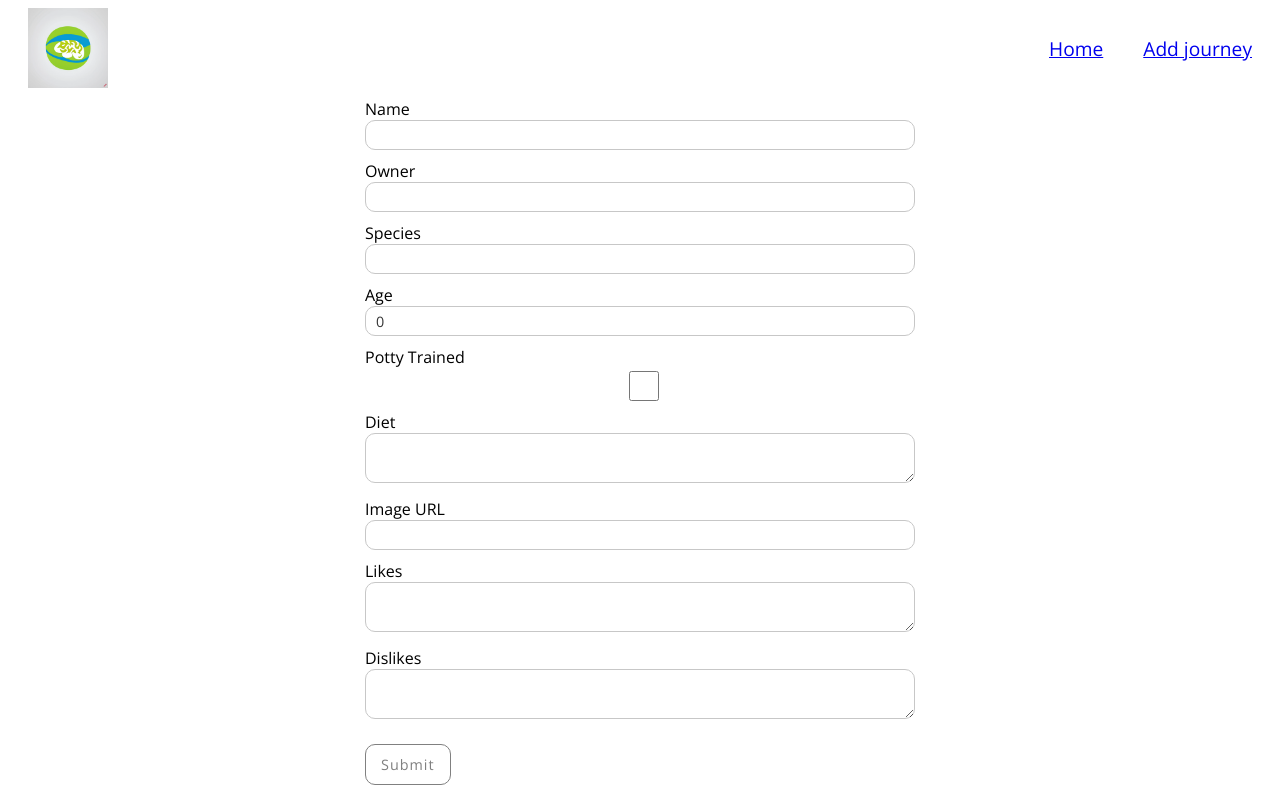
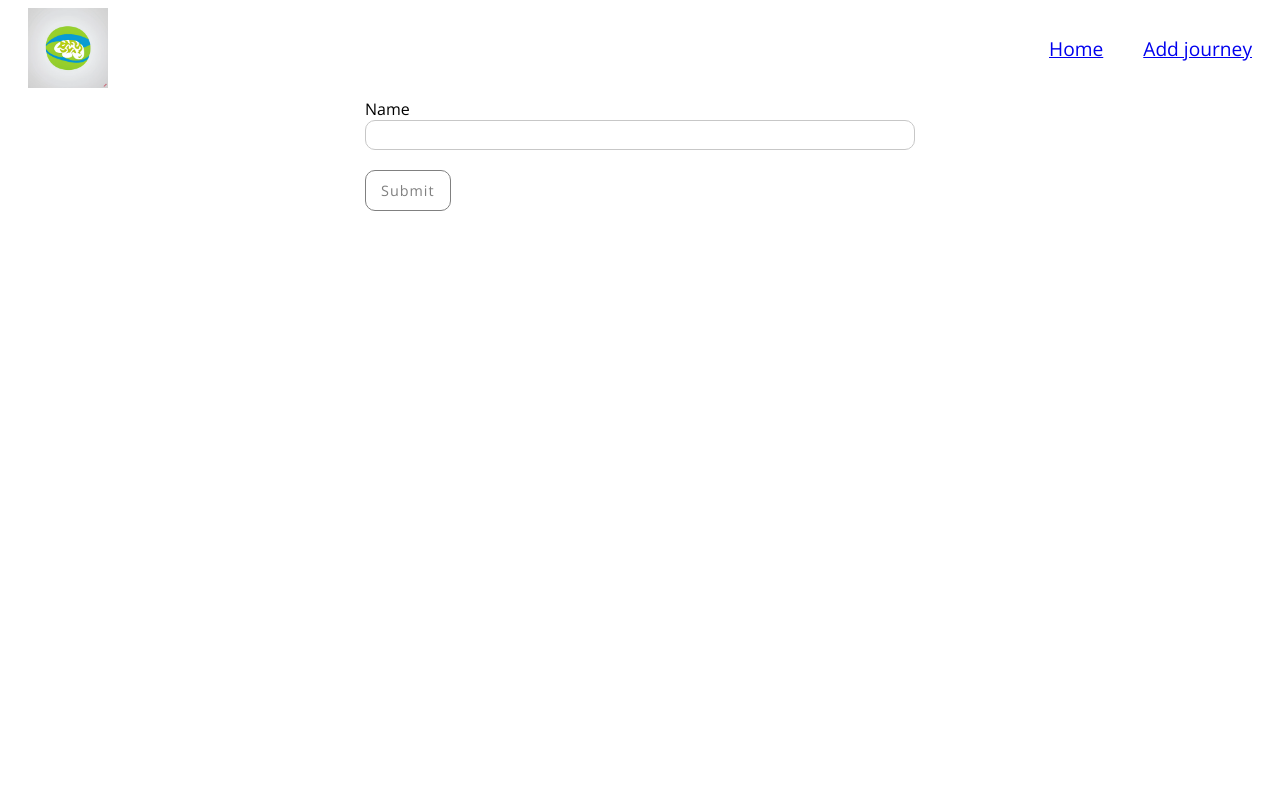
Before and after one commit to katiek78/memo-voyage, a Next.js app: page /new in a window 1280 px wide. Built offline with nearby package versions, Linux system fonts and the light colour scheme.

Commit message:
feat: update to use JourneyForm component

```diff
--- a/components/Form.js
+++ /dev/null
@@ -1,202 +0,0 @@
-import { useState } from 'react'
-import { useRouter } from 'next/router'
-import { mutate } from 'swr'
-
-const Form = ({ formId, petForm, forNewPet = true }) => {
-  const router = useRouter()
-  const contentType = 'application/json'
-  const [errors, setErrors] = useState({})
-  const [message, setMessage] = useState('')
-
-  const [form, setForm] = useState({
-    name: petForm.name,
-    owner_name: petForm.owner_name,
-    species: petForm.species,
-    age: petForm.age,
-    poddy_trained: petForm.poddy_trained,
-    diet: petForm.diet,
-    image_url: petForm.image_url,
-    likes: petForm.likes,
-    dislikes: petForm.dislikes,
-  })
-
-  /* The PUT method edits an existing entry in the mongodb database. */
-  const putData = async (form) => {
-    const { id } = router.query
-
-    try {
-      const res = await fetch(`/api/pets/${id}`, {
-        method: 'PUT',
-        headers: {
-          Accept: contentType,
-          'Content-Type': contentType,
-        },
-        body: JSON.stringify(form),
-      })
-
-      // Throw error with status code in case Fetch API req failed
-      if (!res.ok) {
-        throw new Error(res.status)
-      }
-
-      const { data } = await res.json()
-
-      mutate(`/api/pets/${id}`, data, false) // Update the local data without a revalidation
-      router.push('/')
-    } catch (error) {
-      setMessage('Failed to update pet')
-    }
-  }
-
-  /* The POST method adds a new entry in the mongodb database. */
-  const postData = async (form) => {
-    try {
-      const res = await fetch('/api/pets', {
-        method: 'POST',
-        headers: {
-          Accept: contentType,
-          'Content-Type': contentType,
-        },
-        body: JSON.stringify(form),
-      })
-
-      // Throw error with status code in case Fetch API req failed
-      if (!res.ok) {
-        throw new Error(res.status)
-      }
-
-      router.push('/')
-    } catch (error) {
-      setMessage('Failed to add pet')
-    }
-  }
-
-  const handleChange = (e) => {
-    const target = e.target
-    const value =
-      target.name === 'poddy_trained' ? target.checked : target.value
-    const name = target.name
-
-    setForm({
-      ...form,
-      [name]: value,
-    })
-  }
-
-  /* Makes sure pet info is filled for pet name, owner name, species, and image url*/
-  const formValidate = () => {
-    let err = {}
-    if (!form.name) err.name = 'Name is required'
-    if (!form.owner_name) err.owner_name = 'Owner is required'
-    if (!form.species) err.species = 'Species is required'
-    if (!form.image_url) err.image_url = 'Image URL is required'
-    return err
-  }
-
-  const handleSubmit = (e) => {
-    e.preventDefault()
-    const errs = formValidate()
-    if (Object.keys(errs).length === 0) {
-      forNewPet ? postData(form) : putData(form)
-    } else {
-      setErrors({ errs })
-    }
-  }
-
-  return (
-    <>
-      <form id={formId} onSubmit={handleSubmit}>
-        <label htmlFor="name">Name</label>
-        <input
-          type="text"
-          maxLength="20"
-          name="name"
-          value={form.name}
-          onChange={handleChange}
-          required
-        />
-
-        <label htmlFor="owner_name">Owner</label>
-        <input
-          type="text"
-          maxLength="20"
-          name="owner_name"
-          value={form.owner_name}
-          onChange={handleChange}
-          required
-        />
-
-        <label htmlFor="species">Species</label>
-        <input
-          type="text"
-          maxLength="30"
-          name="species"
-          value={form.species}
-          onChange={handleChange}
-          required
-        />
-
-        <label htmlFor="age">Age</label>
-        <input
-          type="number"
-          name="age"
-          value={form.age}
-          onChange={handleChange}
-        />
-
-        <label htmlFor="poddy_trained">Potty Trained</label>
-        <input
-          type="checkbox"
-          name="poddy_trained"
-          checked={form.poddy_trained}
-          onChange={handleChange}
-        />
-
-        <label htmlFor="diet">Diet</label>
-        <textarea
-          name="diet"
-          maxLength="60"
-          value={form.diet}
-          onChange={handleChange}
-        />
-
-        <label htmlFor="image_url">Image URL</label>
-        <input
-          type="url"
-          name="image_url"
-          value={form.image_url}
-          onChange={handleChange}
-          required
-        />
-
-        <label htmlFor="likes">Likes</label>
-        <textarea
-          name="likes"
-          maxLength="60"
-          value={form.likes}
-          onChange={handleChange}
-        />
-
-        <label htmlFor="dislikes">Dislikes</label>
-        <textarea
-          name="dislikes"
-          maxLength="60"
-          value={form.dislikes}
-          onChange={handleChange}
-        />
-
-        <button type="submit" className="btn">
-          Submit
-        </button>
-      </form>
-      <p>{message}</p>
-      <div>
-        {Object.keys(errors).map((err, index) => (
-          <li key={index}>{err}</li>
-        ))}
-      </div>
-    </>
-  )
-}
-
-export default Form
--- /dev/null
+++ b/components/JourneyForm.js
@@ -0,0 +1,123 @@
+import { useState } from 'react'
+import { useRouter } from 'next/router'
+import { mutate } from 'swr'
+
+const JourneyForm = ({ formId, journeyForm, forNewJourney = true }) => {
+  const router = useRouter()
+  const contentType = 'application/json'
+  const [errors, setErrors] = useState({})
+  const [message, setMessage] = useState('')
+
+  const [form, setForm] = useState({
+    name: journeyForm.name,
+  })
+
+  /* The PUT method edits an existing entry in the mongodb database. */
+  const putData = async (form) => {
+    const { id } = router.query
+
+    try {
+      const res = await fetch(`/api/journeys/${id}`, {
+        method: 'PUT',
+        headers: {
+          Accept: contentType,
+          'Content-Type': contentType,
+        },
+        body: JSON.stringify(form),
+      })
+
+      // Throw error with status code in case Fetch API req failed
+      if (!res.ok) {
+        throw new Error(res.status)
+      }
+
+      const { data } = await res.json()
+
+      mutate(`/api/journeys/${id}`, data, false) // Update the local data without a revalidation
+      router.push('/')
+    } catch (error) {
+      setMessage('Failed to update journey')
+    }
+  }
+
+  /* The POST method adds a new entry in the mongodb database. */
+  const postData = async (form) => {
+    try {
+      const res = await fetch('/api/journeys', {
+        method: 'POST',
+        headers: {
+          Accept: contentType,
+          'Content-Type': contentType,
+        },
+        body: JSON.stringify(form),
+      })
+
+      // Throw error with status code in case Fetch API req failed
+      if (!res.ok) {
+        throw new Error(res.status)
+      }
+
+      router.push('/')
+    } catch (error) {
+      setMessage('Failed to add journey')
+    }
+  }
+
+  const handleChange = (e) => {
+    const target = e.target
+   // const value =
+     // target.name === 'poddy_trained' ? target.checked : target.value
+    const value = target.value
+    const name = target.name
+
+    setForm({
+      ...form,
+      [name]: value,
+    })
+  }
+
+  /* Makes sure pet info is filled for pet name, owner name, species, and image url*/
+  const formValidate = () => {
+    let err = {}
+    if (!form.name) err.name = 'Name is required'
+    return err
+  }
+
+  const handleSubmit = (e) => {
+    e.preventDefault()
+    const errs = formValidate()
+    if (Object.keys(errs).length === 0) {
+      forNewPet ? postData(form) : putData(form)
+    } else {
+      setErrors({ errs })
+    }
+  }
+
+  return (
+    <>
+      <form id={formId} onSubmit={handleSubmit}>
+        <label htmlFor="name">Name</label>
+        <input
+          type="text"
+          maxLength="20"
+          name="name"
+          value={form.name}
+          onChange={handleChange}
+          required
+        />
+
+        <button type="submit" className="btn">
+          Submit
+        </button>
+      </form>
+      <p>{message}</p>
+      <div>
+        {Object.keys(errors).map((err, index) => (
+          <li key={index}>{err}</li>
+        ))}
+      </div>
+    </>
+  )
+}
+
+export default JourneyForm
--- a/pages/new.js
+++ b/pages/new.js
@@ -1,19 +1,11 @@
-import Form from '../components/Form'
+import JourneyForm from '../components/JourneyForm'
 
-const NewPet = () => {
-  const petForm = {
-    name: '',
-    owner_name: '',
-    species: '',
-    age: 0,
-    poddy_trained: false,
-    diet: [],
-    image_url: '',
-    likes: [],
-    dislikes: [],
+const NewJourney = () => {
+  const journeyForm = {
+    name: ''
   }
 
-  return <Form formId="add-pet-form" petForm={petForm} />
+  return <JourneyForm formId="add-journey-form" journeyForm={journeyForm} />
 }
 
-export default NewPet
+export default NewJourney
```
